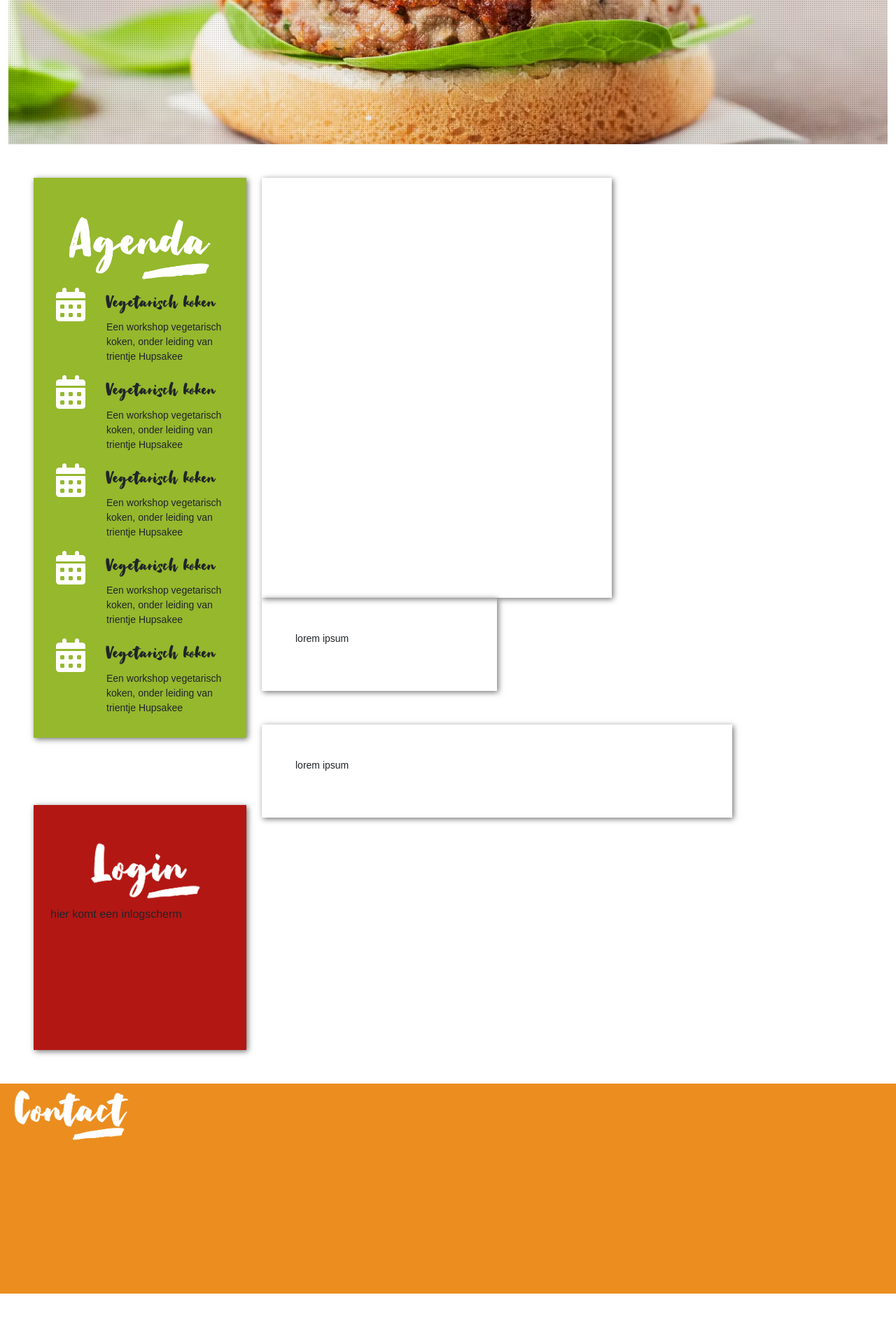
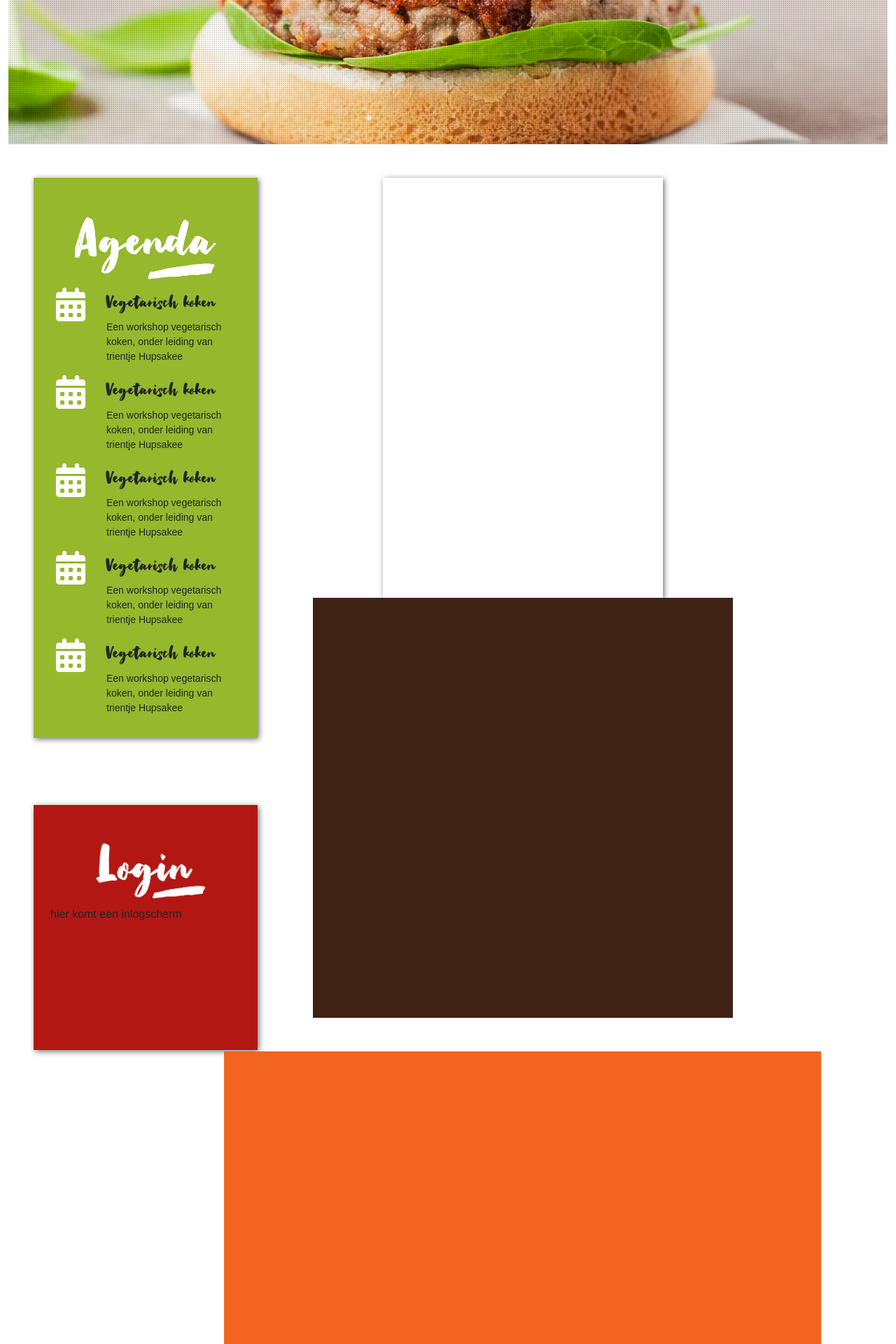
Before and after one commit to ReneKrewinkel/educom-verrukkulluk-1678798729, a PHP site: template templates/detail.html.twig in a window 1280 px wide. Shown: the part 494-2414 px from the top of the page at 70% size. Before the commit the page ends 2342 px from the top, so only its background shows below. Run offline with PHP 8.4, Linux system fonts and the light colour scheme; the template is opened without the code that fills it, so the values that code supplies are empty; some libraries are stand-ins or nearby versions.

Commit message:
structuur detail pagina (#13)

```diff
--- a/assets/css/main.css
+++ b/assets/css/main.css
@@ -69,7 +69,7 @@ p{
 
 /* Agenda  */
 .agenda-color{
-    width: 90%;
+    width: 500px;
     height: 800px;
     background-color: var(--lighter-green);
     /* border: 10px solid #FFF; */
@@ -85,7 +85,7 @@ p{
 
 /* Login */
 .login-color{
-width: 90%;
+width: 500px;
 height: 350px;
 background-color: var(--darker-red);
 /* border: 10px solid #FFF; */
@@ -102,7 +102,7 @@ background-color: var(--darker-red);
 /* Footer  */
 .footer-color {
 background-color: var(--darker-orange);
-/* width: 100%; */
+width: 100%;
 background-size: cover;
 height: 300px;
 }
@@ -187,8 +187,18 @@ height: 300px;
 
 /* Detail page */
 .image-detail{
-    width: 500px;
+    width: 400px;
     height: 600px;
-    background-position: 23%;
-    /* background-image: url("../img/vegan-burger.png"); */
 }
+
+.detail-background{
+    background-color: #402214;
+    width: 600px;
+    height: 600px;
+}
+
+.detail-background-below{
+    background-color: #f36421;
+    width: 1000px;
+    height: 600px;
+}
--- a/templates/detail.html.twig
+++ b/templates/detail.html.twig
@@ -31,25 +31,20 @@
 {#content detail page#}
 
 {% block content %}
-<div class= "">
-    <div class = "row m-5">
-        <div class = "col-md-6 shadow-border image-detail w-30" style = "background-image: url('{{data.0.afbeelding}}')">
+    <div class = "row justify-content-center m-5">
+        <div class = "col-sm-5 col-xl-6 shadow-border image-detail" style = "background-image: url('{{data.0.afbeelding}}')">
         </div>
-        <div class = "col-md-6 p-5  shadow-border">
-        <p> lorem ipsum </p>
+        <div class = "col-sm-7 col-xl-6 detail-background">
         </div>
     </div>
-    <div class = "row m-5">
-        <div class= "col-md-12 p-5 shadow-border">
-        <p> lorem ipsum </p>
+    <div class = "row justify-content-center">
+        <div class = "col-8 detail-background-below">
         </div>
     </div>
-</div
-
      {# Dump #}
-       <pre>
+       {# <pre>
         {{ dump(data.0.id) }}
-       </pre>
+       </pre> #}
 
 
 
--- a/templates/main.html.twig
+++ b/templates/main.html.twig
@@ -38,11 +38,12 @@
 
 
 
-        <div class="d-inline-flex ">
-            <div class="col-3  ">
+        <div class="row">
+            <div class="col-3 ">
                 <div class="row">
                     <div class="col-md-12 p-4 m-5  agenda-color shadow-border">
-                        <div class="agenda-center"><img src = "assets/img/verrukkulluk-agenda.png" alt = "agenda header"></div>
+                        <div class="agenda-center"><img src = "assets/img/verrukkulluk-agenda.png" alt = "agenda header">
+                        </div>
                         <ul class="fa-ul">
                             <li>
                                 <span class = "fa-li"><i class="fa fa-calendar fa-3x"  style = "color: white" ></i></span>
@@ -75,29 +76,27 @@
                 <div class="row">
                     <div class="col-md-12 m-5 p-4 login-color shadow-border">
                         <div>
-                                <div class="login-center"><img src = "assets/img/verrukkulluk-login.png" alt = "login header"></div>
+                            <div class="login-center"><img src = "assets/img/verrukkulluk-login.png" alt = "login header">
+                            </div>
                             hier komt een inlogscherm
+                        </div>
+                    </div>
+                </div>
+            </div>
+            <div class = "col-8">
+                {%  block content %}
+                {%  endblock %}
+            </div>
+        </div>
+
+        <div class="row">
+            <div class="col-md-12 footer-color">
+                <div class = "contact-center"> <img src = "assets/img/verrukkulluk-contact.png" alt = "agenda header">
                 </div>
             </div>
         </div>
     </div>
 
 
-            <div class="d-inline-flex">
-                        {%  block content %}
-                        {%  endblock %}
-            </div>
-        </div>
-
-    </div>
-    <div class = "container-fluid">
-        <div class="row ">
-            <div class="col-md-12 footer-color">
-                <div class = "contact-center"> <img src = "assets/img/verrukkulluk-contact.png" alt = "agenda header"></div>
-            </div>
-        </div>
-    </div
-
-</div>
 
 </body>
```
Also changed, not shown: templates/homepage.html.twig (line endings or trailing spaces). Lines whose indentation alone changed are shown as unchanged.
